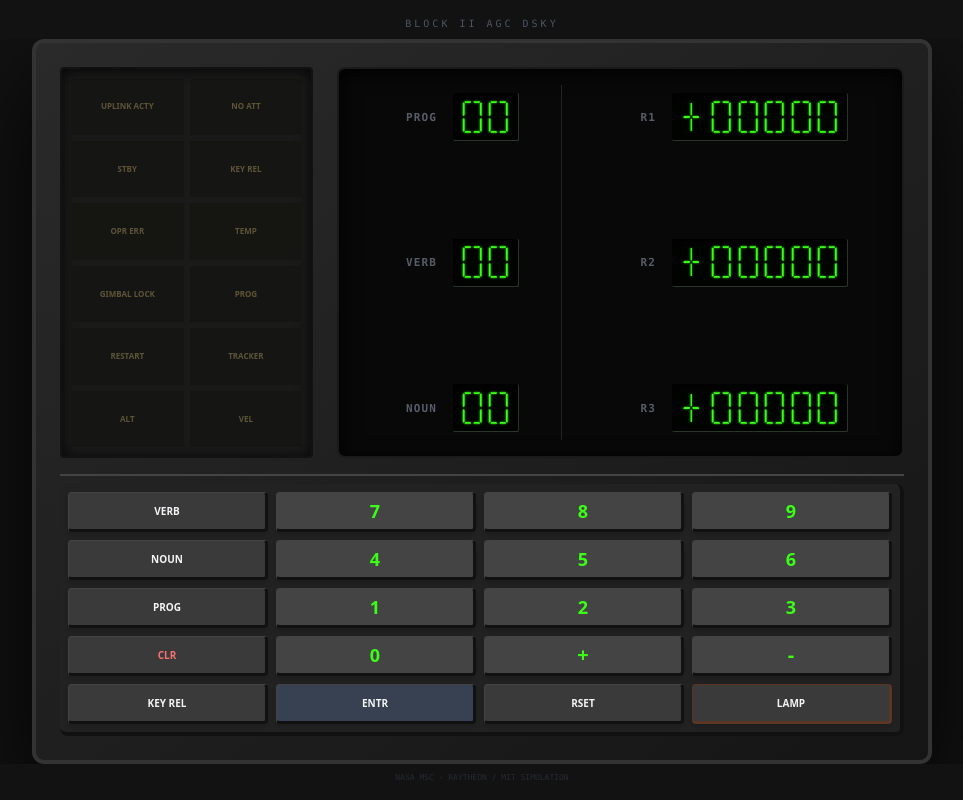
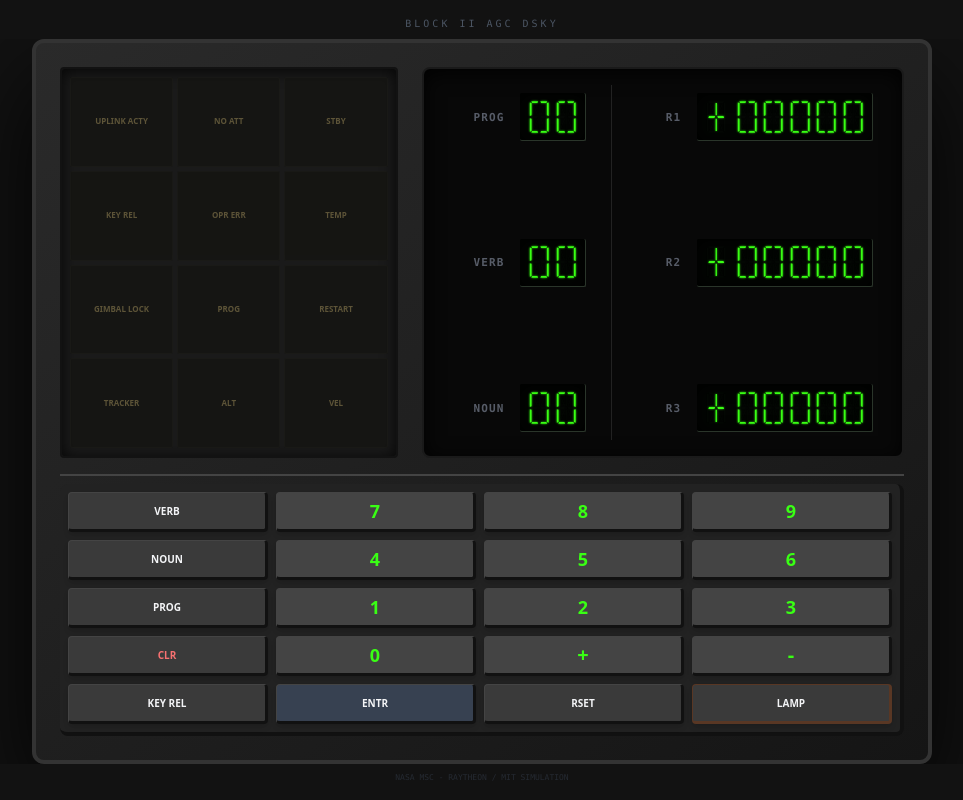
Before and after one commit to samuel-lope/AGC-Emulator_v2, a React (Vite) app: page / in a window 1280 px wide. Shown: the whole page, without its empty margins (158-1121 px from the left). Built offline with nearby package versions, Linux system fonts and the light colour scheme.

Commit message:
feat(dsky): Adjust status panel layout for 3 columns
Increases the width of the status panel container to accommodate the new 3-column grid layout. Adjusts text sizes and spacing within status lights for better readability and fit.

```diff
--- a/components/DSKY.tsx
+++ b/components/DSKY.tsx
@@ -101,8 +101,8 @@
       {/* Top Section */}
       <div className="flex gap-6 items-stretch flex-grow min-h-0">
 
-        {/* Left: Status Indicators Panel (Alert Lamps) */}
-        <div className="w-[30%] flex flex-col min-h-0">
+        {/* Left: Status Indicators Panel (Alert Lamps) - Increased width for 3 columns */}
+        <div className="w-[40%] flex flex-col min-h-0">
           <StatusPanel status={displayStatus} />
         </div>
 
--- a/components/StatusPanel.tsx
+++ b/components/StatusPanel.tsx
@@ -9,7 +9,7 @@
 
 const StatusPanel: React.FC<StatusPanelProps> = ({ status }) => {
   return (
-    <div className="grid grid-cols-2 gap-1 p-2 bg-[#1a1a1a] border-2 border-[#121212] rounded shadow-[inset_0_2px_15px_rgba(0,0,0,0.8)] h-full overflow-hidden">
+    <div className="grid grid-cols-3 gap-1 p-2 bg-[#1a1a1a] border-2 border-[#121212] rounded shadow-[inset_0_2px_15px_rgba(0,0,0,0.8)] h-full overflow-hidden">
       {STATUS_LABELS.map(({ id, label, color }) => {
         const isActive = status[id as keyof typeof status];
         const isRed = color.includes('red');
@@ -18,7 +18,7 @@
           <div
             key={id}
             className={`
-              status-light flex items-center justify-center px-1 text-[7px] sm:text-[8px] font-black border rounded-sm text-center leading-none transition-all duration-300 h-full min-h-[30px] uppercase
+              status-light flex items-center justify-center px-0.5 text-[6px] sm:text-[8px] font-black border rounded-sm text-center leading-[1.1] transition-all duration-300 h-full min-h-[40px] uppercase
               ${isActive
                 ? isRed
                   ? 'bg-[#ff1a1a] text-[#200] border-[#f55] shadow-[0_0_20px_rgba(255,26,26,0.6),inset_0_0_10px_rgba(255,255,255,0.4)] z-10 scale-[1.02]'
```
